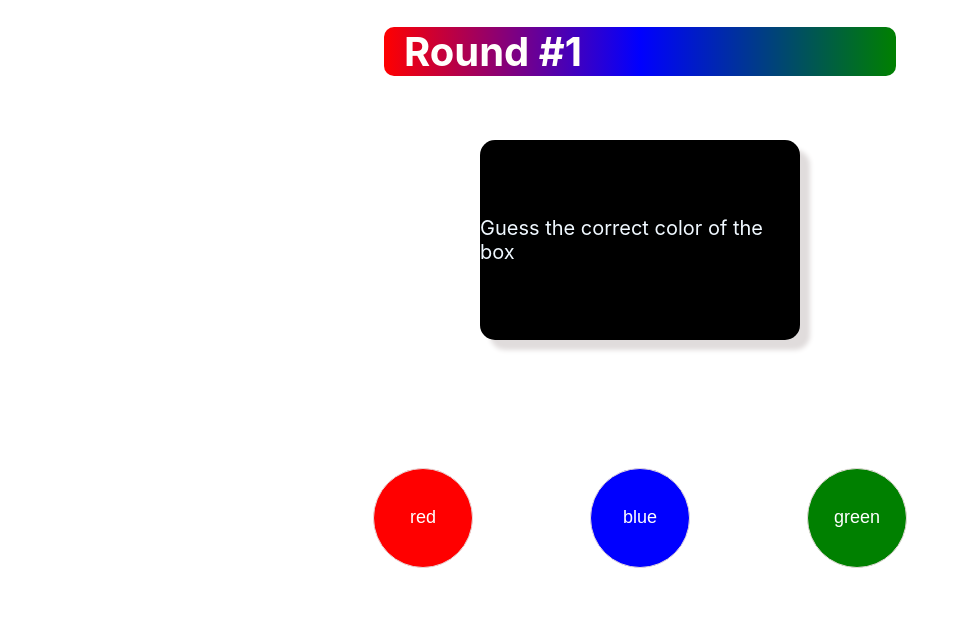
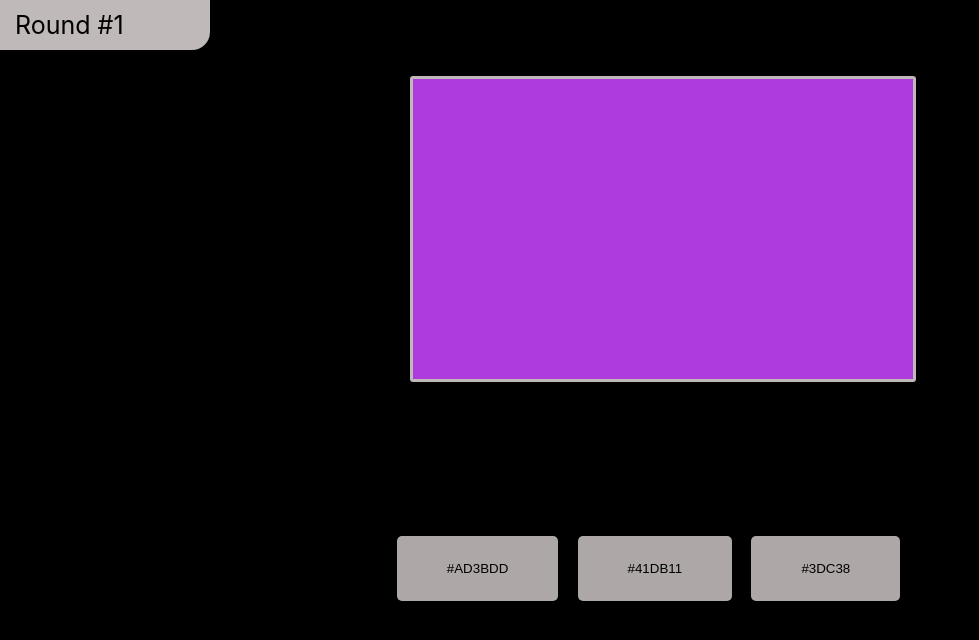
Before and after one commit to Hiba-Saabneh/Asal_Training_React, a React (Create React App) app: page / in a window 1280 px wide. Shown: the top 640 px of the page, without its empty margins (0-979 px from the left). Built offline with nearby package versions, Linux system fonts and the light colour scheme.

Commit message:
new changes

```diff
--- a/src/Components/ColoredBox/ColoredBox.css
+++ b/src/Components/ColoredBox/ColoredBox.css
@@ -1,97 +1,92 @@
-/* linear-gradient(to left, green, blue, red); */
-.header{
-    background:linear-gradient(to left, green, blue, red);
-    width: 40%;
-    margin: auto;
-    font-size: 20px;
-    color: rgb(255, 254, 251);
-    border-radius: 10px;
+.colorBoxCustom{
+width:500px;
+height: 300px;
+border:3.5px solid rgb(192, 185, 185);
+margin-left:81%;
+margin-top: 15%;
+border-radius: 3px;
+/* background-color: white; */
 }
-.header1{
-    margin-top: 5%;
-    height: 60vh;
+.round{
+    background-color: rgb(192, 185, 185) ;
+    width: 180px;
+    height: fit-content;
+    position: absolute;
+     padding: 10px 15px;
+     border-bottom-right-radius: 18px;
+     font-size: 25px;
 }
+.container{
+    height: 100vh;
+    background-color: rgb(0, 0, 0);
 
-h1{
-    margin-left: 20px;
-}
-.correct{
-    padding-top: 20%;
-}
-.wrongRounds{
-    font-size:25px;
-    height: 10vh;
-    display: flex;
-    justify-content: space-evenly;
-
-}
-.btnHeader{
-    height: 20vh;
-    align-items: end;
-    display: flex;
-    justify-content: center;
-}
-.tryBtn{
-    cursor: pointer;
-    width:20%;
-    padding: 10px 3px;
-    border-radius: 5px;
-    background-color: rgba(226, 43, 186, 0.836);
-    color: white;
-    border: 1px solid gray;
-}
-.colorBox{
-    background: black;
-    color:aliceblue;
-    width: 25%;
-    height: 25vh;
-    display: flex;
-    align-items: center;
-  justify-content: center;
-  border-radius: 15px;
-  box-shadow: 10px 10px 5px #e0dcdc;
-  margin: auto;
-  margin-top:5%;
-  font-size: 20px;
-}
-.btnsSpace{
-    display: flex;
-    width:60%;
-    margin: auto;
-    margin-top: 10%;
-    justify-content: space-evenly;
-}
-.btns {
-    font-size: 18px;
-color: white;
-border: 1px solid rgb(230, 219, 219);
-width:100px;
-height:100px;
-border-radius: 50%;
-cursor: pointer;
-transition: transform 0.02s;
-
-}
-.btns:nth-child(1){
-background-color: red;
-}
-.btns:nth-child(2){
-    background-color: blue;
-}
-.btns:nth-child(3){
-        background-color: green;
-}
-.btns:hover{
-    transform: scale(1.02);
-    border-color: yellow;
-    box-shadow: 5px 5px 5px rgba(255, 255, 0, 0.795);
 }
 
 
-.show{
-    display: block;
+.btns{
+    height: fit-content;
+    width:503.5px;
+    position: absolute;
+    left:31%;
+    top:67%;
+    display: flex;
+   justify-content: space-between;
 
 }
-.hide{
-    display: none;
+.colorButton{
+    text-transform: uppercase;
+    cursor: pointer;
+    padding: 25px 50px;
+    background-color: rgb(173, 167, 167);
+    border: none;
+    border-radius: 5px;
 }
+
+.displayBlock{
+display: block;
+}
+.displayNone{
+    display:none;
+}
+.result{
+background-color: rgb(173, 167, 167);
+width:800px;
+height: 450px;
+margin: auto;
+margin-top: 5%;
+border-radius: 5px;
+position: relative;
+}
+.wrongPart{
+    display: flex;
+flex-direction: column;
+justify-content:flex-start ;
+align-items: center;
+
+}
+span{
+font-size: 20px;
+font-weight: 500;
+padding: 10px 10px;
+}
+.wrong{
+    font-size: 40px;
+}
+
+.correct{
+    margin-top: 15%;
+    font-size: 50px;
+    margin-bottom:7%;
+}
+.playAgain{
+position: absolute;
+right:38%;
+bottom:20%;
+background-color: rgb(31, 29, 29);
+color: white;
+border: none;
+padding: 10px 40px;
+font-size: 20px;
+border-radius: 25px;
+cursor: pointer;
+}
--- a/src/Components/ColoredBox/ColoredBox.tsx
+++ b/src/Components/ColoredBox/ColoredBox.tsx
@@ -1,83 +1,130 @@
-import React, { useState, useEffect } from 'react'
+import React, { useEffect, useState } from 'react'
 import './ColoredBox.css'
 
 const ColoredBox = () => {
-	const buttonColors = ['red', 'blue', 'green']
-	const guessesColored = ['red', 'red', 'red', 'green', 'blue']
-	const [colorsThatUserChoose, setColorsThatUserChoose] = useState<string[]>([])
-	const [round, setRound] = useState<number>(1)
-	const [endOfGame, setEndOfGame] = useState(false)
-	const resetGame = () => {
+	const [randomColor, setRandomColor] = useState(getRandomColor)
+	const [arrayOfColors, setArrayOfColors] = useState(
+		shuffleArray(getColorSet(randomColor))
+	)
+	const [wrongGuess, setwrongGuess] = useState<(string | number)[]>([])
+	const [round, setRound] = useState(1)
+	const [endOfGame, setEndOFGAme] = useState(false)
+	console.log(randomColor)
+	console.log(wrongGuess)
+
+	//start new arounds of game
+	function startNewGame() {
+		setEndOFGAme(false)
 		setRound(1)
-		setColorsThatUserChoose([])
-		setEndOfGame(false)
+		setwrongGuess([])
+		setRandomColor(getRandomColor)
+		setArrayOfColors(shuffleArray(getColorSet(randomColor)))
 	}
-	const resultOfGame = (ColorsArray: string[]) => {
-		let labelElement = document.getElementById('header')
-		let WrongGuessRound: number[] = []
-		guessesColored.map((guesscolor, index) => {
-			if (guesscolor !== ColorsArray[index]) WrongGuessRound.push(index + 1)
+	//make new color for coloredBox with new color buttons
+	function getNewRound(guessColor: string) {
+		if (guessColor !== randomColor) {
+			setwrongGuess((prevGuess) => {
+				if (prevGuess.length) {
+					return [...prevGuess, round, guessColor]
+				}
+				return [round, guessColor]
 			})
-		if (WrongGuessRound.length === 0 && labelElement) {
-			labelElement.innerHTML =
-				'<h1 class="correct">All guesses are correct &#9989;<h1>'
-			setEndOfGame(true)
+		}
+		if (round !== 5) {
+			setRound(round + 1)
+			setRandomColor(getRandomColor)
 		} else {
-			if (labelElement)
-				labelElement.innerHTML = `<h1>Try guessing again at round/s : </h1>
-                <div class='wrongRounds'>
-                ${WrongGuessRound.map(
-									(rounded, index) =>
-										`<div key=${index}>${rounded} &#10060; </div>`
-								)} <div>`
-			setEndOfGame(true)
+			setEndOFGAme(true)
 		}
 	}
+	//to randomize the colors in thre cloros array
+	function shuffleArray(arrayOfColors: string[]) {
+		return arrayOfColors.sort(() => Math.random() - 0.5)
+	}
 
-	const rightOrWrongGuess = (color: string) => {
-		let ColorsArray = [...colorsThatUserChoose, color]
-		setColorsThatUserChoose([...colorsThatUserChoose, color])
-		if (round < 5) {
-			setRound(round + 1)
+	//to give the random color of the colored box
+	function getRandomColor() {
+		// Generate random values for red, green, and blue to give random color in rgb .
+		const red = Math.floor(Math.random() * 256)
+		const green = Math.floor(Math.random() * 256)
+		const blue = Math.floor(Math.random() * 256)
+
+		// Convert the RGB values to a hexadecimal string
+		let hexColor = `#${red.toString(16)}${green.toString(16)}${blue.toString(
+			16
+		)}`
+
+		return hexColor
+	}
+
+	// give the color set of buttons randomly
+	function getColorSet(randomColor: string) {
+		let arrayOfColors = [randomColor]
+		while (true) {
+			let color = getRandomColor()
+			if (color !== randomColor && arrayOfColors.length < 3) {
+				arrayOfColors.push(color)
 			} else {
-			resultOfGame(ColorsArray)
+				break
 			}
 		}
-
+		return arrayOfColors
+	}
+	useEffect(() => {
+		setArrayOfColors(shuffleArray(getColorSet(randomColor)))
+		// eslint-disable-next-line react-hooks/exhaustive-deps
+	}, [randomColor])
 	return (
-		<div>
-			<div className={`header ${endOfGame ? 'hide' : 'show'}`}>
-				<h1>Round #{round}</h1>
-			</div>
+		<>
+			<div className={`container `}>
+				<div className={`${endOfGame ? 'displayNone' : 'displayBlock'}`}>
+					<div className='round'>Round #{round}</div>
 					<div
-				className={`header ${endOfGame ? 'header1' : 'header2'} ${
-					!endOfGame ? 'hide' : 'show'
-				}`}
-				id='header'
-			>
-				{endOfGame && (
-					<div className='btnHeader'>
-						<button className='tryBtn' onClick={resetGame}>
-							try again
-						</button>
-					</div>
-				)}
-			</div>
-			<div className={endOfGame ? 'hide' : 'show'}>
-				<div className='colorBox'>Guess the correct color of the box</div>
-				<div className='btnsSpace'>
-					{buttonColors.map((color, index) => (
+						className='colorBoxCustom'
+						style={{ background: randomColor }}
+					></div>
+					<div className='btns'>
+						{arrayOfColors.map((color, index) => (
 							<button
-							className='btns'
+								className='colorButton'
 								key={index}
-							onClick={() => rightOrWrongGuess(color)}
+								onClick={() => getNewRound(color)}
 							>
 								{color}
 							</button>
 						))}
 					</div>
 				</div>
+				<div className={`result ${endOfGame ? 'displayBlock' : 'displayNone'}`}>
+					{wrongGuess.length ? (
+						<>
+							<div className='wrongPart'>
+								<h2 className='wrong'>Try guessing again</h2>
+								<div className='wrongAnswers'>
+									{wrongGuess.map((guess, index) =>
+										(index + 1) % 2 !== 0 ? (
+											<span key={index}>Round #{guess}: </span>
+										) : (
+											<>
+												<span key={index}> {guess} is wrong color</span>
+												<br></br>
+											</>
+										)
+									)}
 								</div>
+							</div>
+						</>
+					) : (
+						<>
+							<h2 className='correct'> All guesses are correct !</h2>
+						</>
+					)}
+					<button className='playAgain' onClick={startNewGame}>
+						Play again
+					</button>
+				</div>
+			</div>
+		</>
 	)
 }
 
--- a/src/index.js
+++ b/src/index.js
@@ -2,8 +2,6 @@ import React from 'react'
 import ReactDOM from 'react-dom/client'
 import './index.css'
 import App from './App'
-import '../node_modules/@fortawesome/fontawesome-free/css/all.min.css'
-
 const root = ReactDOM.createRoot(document.getElementById('root'))
 root.render(
 	<React.StrictMode>
```
Lines whose indentation alone changed are shown as unchanged.
